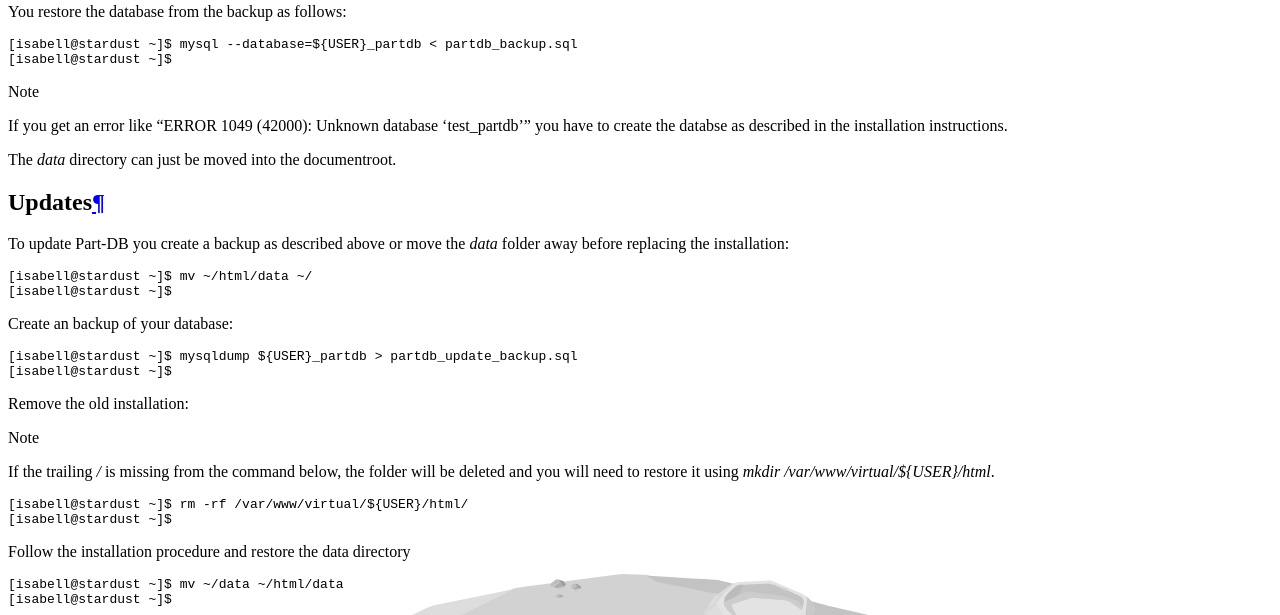
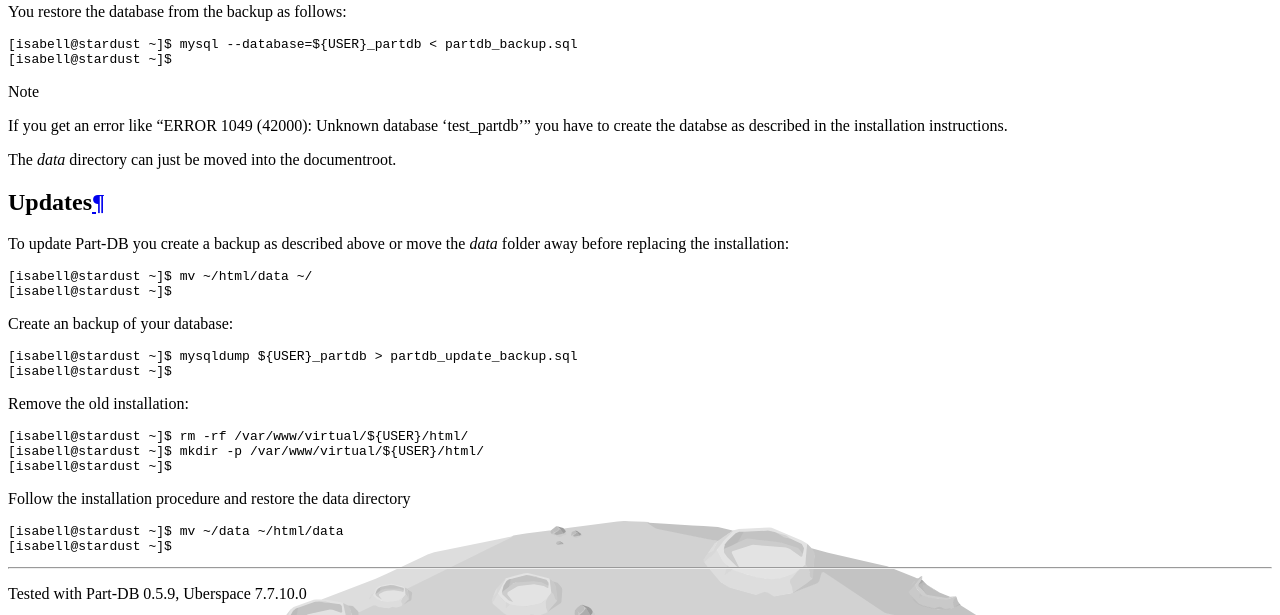
Before and after one commit to Uberspace/lab, a Sphinx documentation site: the page built from source/guide_part-db.rst, in a window 1280 px wide and 900 px high, scrolled down 5647 px, cut to the strip 0-615 px from the top of the window. Built offline with Sphinx 7.4.7 and the Read the Docs theme 2.0.0, drawn with Linux system fonts in a browser that asks for light colours.

Commit message:
Switch to recreation of document root

```diff
--- a/source/guide_part-db.rst
+++ b/source/guide_part-db.rst
@@ -169,12 +169,10 @@
 
 Remove the old installation:
 
-.. note::
-   If the trailing `/` is missing from the command below, the folder will be deleted and you will need to restore it using `mkdir /var/www/virtual/${USER}/html`.
-
 ::
 
  [isabell@stardust ~]$ rm -rf /var/www/virtual/${USER}/html/
+ [isabell@stardust ~]$ mkdir -p /var/www/virtual/${USER}/html/
  [isabell@stardust ~]$
 
 Follow the installation procedure and restore the data directory
```
